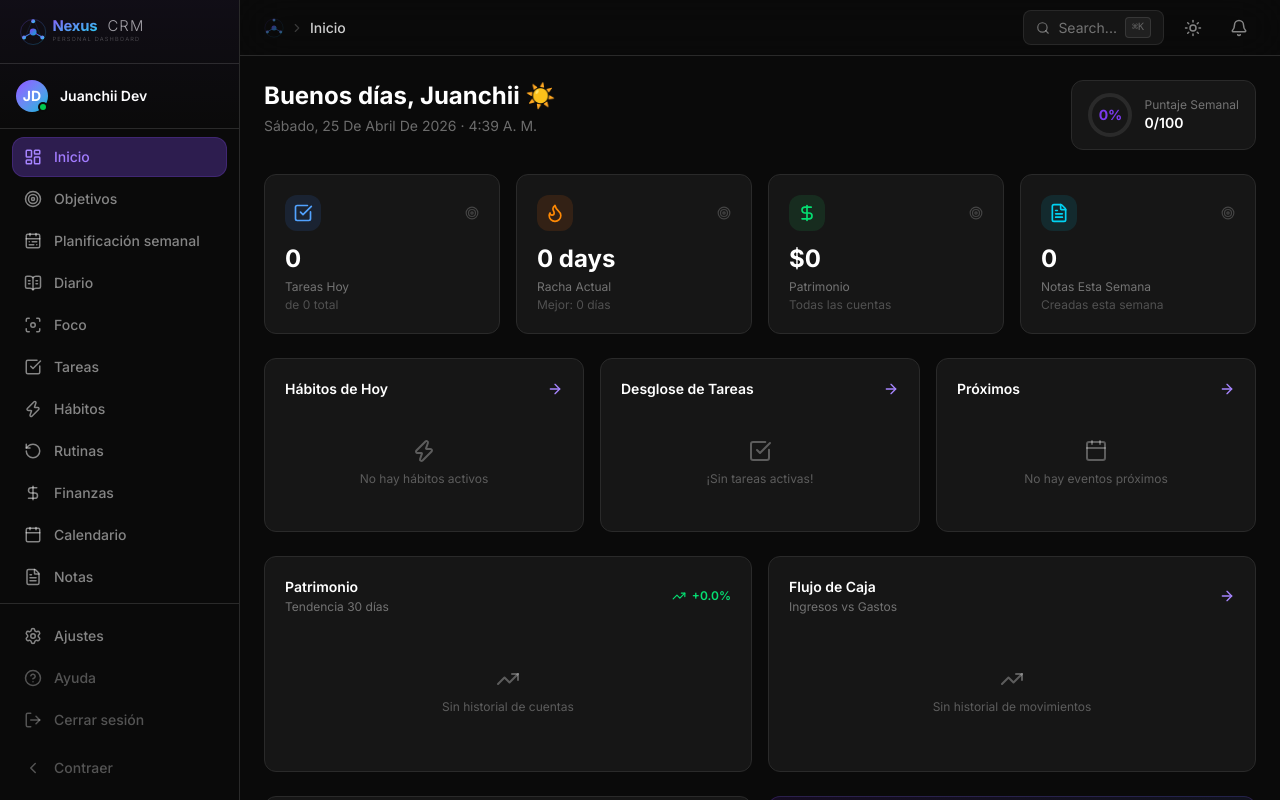
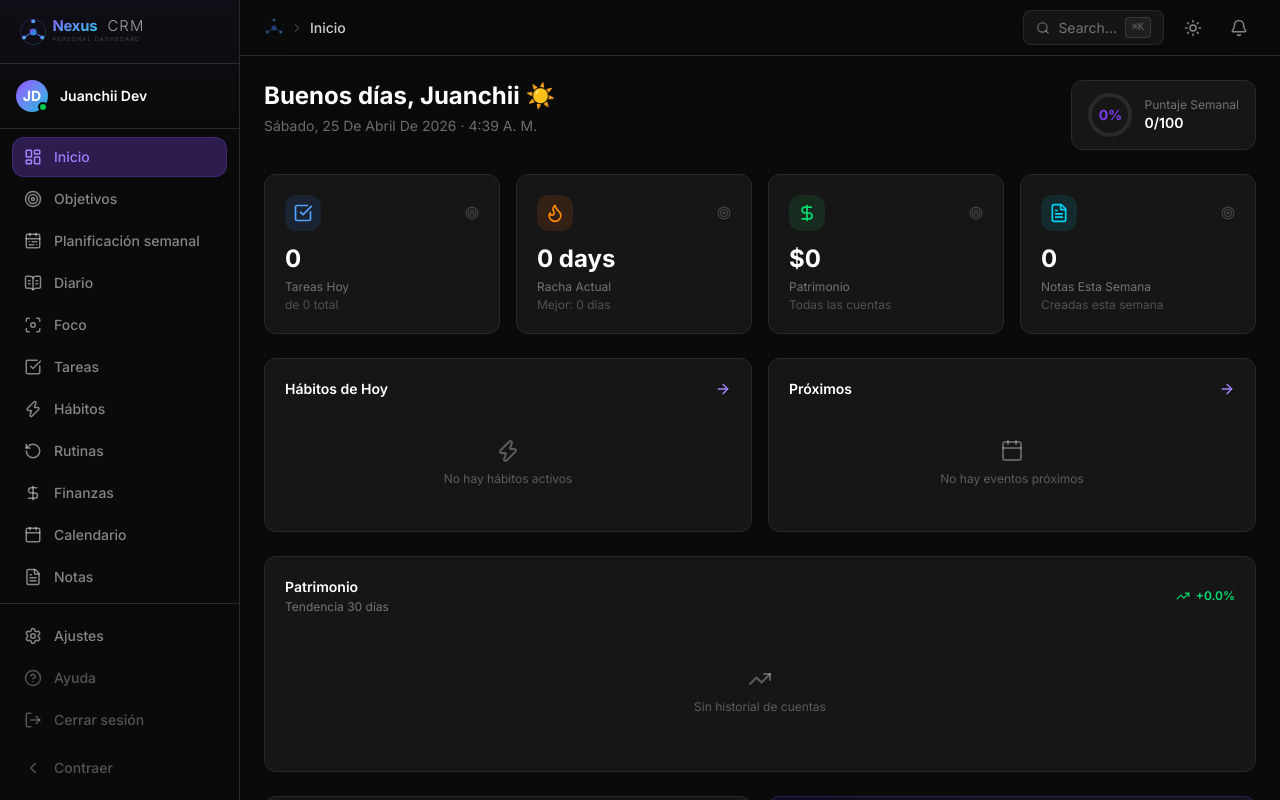
Before and after one commit to Tuwebai/dashboard-personal, a React (Vite) app: page / in a window 1280 px wide. Built offline with nearby package versions, Linux system fonts and the light colour scheme.

Commit message:
remove dashboard breakdown widgets

```diff
--- a/src/features/dashboard/components/FinanceWidgets.tsx
+++ b/src/features/dashboard/components/FinanceWidgets.tsx
@@ -1,22 +1,19 @@
 import { motion } from 'framer-motion';
-import { ArrowRight, LucideIcon } from 'lucide-react';
+import { LucideIcon } from 'lucide-react';
 import { AreaChart, Area, XAxis, YAxis, Tooltip, ResponsiveContainer } from 'recharts';
 import { cn } from '../../../shared/lib/cn';
 import { formatCurrency } from '../../../shared/lib/helpers';
 import { EmptyState } from '../../../shared/ui/EmptyState';
 import { useI18n } from '../../../shared/i18n/useI18n';
-import type { CashFlowEntry } from '../../../shared/types';
 
 interface FinanceWidgetsProps {
   isTrendPositive: boolean;
   netWorthTrend: number;
   TrendIcon: LucideIcon;
   balanceHistory: { date: string; balance: number }[];
-  cashFlowData: CashFlowEntry[];
-  setActiveModule: (module: string) => void;
 }
 
-export function FinanceWidgets({ isTrendPositive, netWorthTrend, TrendIcon, balanceHistory, cashFlowData, setActiveModule }: FinanceWidgetsProps) {
+export function FinanceWidgets({ isTrendPositive, netWorthTrend, TrendIcon, balanceHistory }: FinanceWidgetsProps) {
   const { t } = useI18n();
   const itemVariants = {
     hidden: { opacity: 0, y: 16 },
@@ -24,8 +21,7 @@ export function FinanceWidgets({ isTrendPositive, netWorthTrend, TrendIcon, bala
   };
 
   return (
-    <div className="grid grid-cols-1 lg:grid-cols-2 gap-4">
-      {/* Balance Chart */}
+    <div className="grid grid-cols-1 gap-4">
       <motion.div variants={itemVariants} className="bg-bg-card border border-border rounded-xl p-5">
         <div className="flex items-center justify-between mb-4">
           <div>
@@ -69,45 +65,6 @@ export function FinanceWidgets({ isTrendPositive, netWorthTrend, TrendIcon, bala
           <EmptyState icon={TrendIcon} message={t('dashboard.noFinances')} minHeight={120} />
         )}
       </motion.div>
-
-      {/* Cash Flow Chart */}
-      <motion.div variants={itemVariants} className="bg-bg-card border border-border rounded-xl p-5">
-        <div className="flex items-center justify-between mb-4">
-          <div>
-            <h3 className="font-semibold text-white text-sm">{t('dashboard.cashFlow')}</h3>
-            <p className="text-xs text-white/40 mt-0.5">{t('dashboard.incomeVsExpenses')}</p>
-          </div>
-          <button onClick={() => setActiveModule('finances')} className="text-violet-400 hover:text-violet-300 transition-colors cursor-pointer">
-            <ArrowRight size={16} />
-          </button>
-        </div>
-        {cashFlowData.length > 0 ? (
-          <ResponsiveContainer width="100%" height={120}>
-            <AreaChart data={cashFlowData}>
-              <defs>
-                <linearGradient id="incomeGrad" x1="0" y1="0" x2="0" y2="1">
-                  <stop offset="5%" stopColor="#22c55e" stopOpacity={0.3} />
-                  <stop offset="95%" stopColor="#22c55e" stopOpacity={0} />
-                </linearGradient>
-                <linearGradient id="expenseGrad" x1="0" y1="0" x2="0" y2="1">
-                  <stop offset="5%" stopColor="#ef4444" stopOpacity={0.2} />
-                  <stop offset="95%" stopColor="#ef4444" stopOpacity={0} />
-                </linearGradient>
-              </defs>
-              <XAxis dataKey="month" tick={{ fontSize: 10, fill: '#666' }} tickLine={false} axisLine={false} />
-              <YAxis hide />
-              <Tooltip
-                contentStyle={{ background: '#1a1a1a', border: '1px solid #333', borderRadius: 8, fontSize: 12 }}
-                formatter={(v: unknown) => [formatCurrency(Number(v))]}
-              />
-              <Area type="monotone" dataKey="income" stroke="#22c55e" strokeWidth={2} fill="url(#incomeGrad)" name="Income" />
-              <Area type="monotone" dataKey="expenses" stroke="#ef4444" strokeWidth={2} fill="url(#expenseGrad)" name="Expenses" />
-            </AreaChart>
-          </ResponsiveContainer>
-        ) : (
-          <EmptyState icon={TrendIcon} message={t('dashboard.noCashFlow')} minHeight={120} />
-        )}
-      </motion.div>
     </div>
   );
 }
--- a/src/features/dashboard/pages/DashboardPage.tsx
+++ b/src/features/dashboard/pages/DashboardPage.tsx
@@ -3,7 +3,6 @@ import { useDashboardStats } from '../hooks/useDashboardStats';
 import { DashboardHeader } from '../components/DashboardHeader';
 import { KPIGrid } from '../components/KPIGrid';
 import { HabitsWidget } from '../components/HabitsWidget';
-import { TaskPriorityWidget } from '../components/TaskPriorityWidget';
 import { UpcomingEventsWidget } from '../components/UpcomingEventsWidget';
 import { FinanceWidgets } from '../components/FinanceWidgets';
 import { ActivityWidget } from '../components/ActivityWidget';
@@ -24,11 +23,9 @@ export function Dashboard() {
     isTrendPositive,
     TrendIcon,
     balanceHistory,
-    cashFlowData,
     notesThisWeek,
     weeklyScore,
     upcomingEvents,
-    tasksByPriority,
     activities,
     setActiveModule,
     logHabit,
@@ -58,7 +55,7 @@ export function Dashboard() {
         setActiveModule={setActiveModule}
       />
 
-      <div className="grid grid-cols-1 lg:grid-cols-3 gap-4">
+      <div className="grid grid-cols-1 lg:grid-cols-2 gap-4">
         <HabitsWidget
           habitCompletionRate={habitCompletionRate}
           completedHabits={completedHabits}
@@ -66,11 +63,6 @@ export function Dashboard() {
           today={today}
           setActiveModule={setActiveModule}
           logHabit={logHabit}
-        />
-
-        <TaskPriorityWidget
-          tasksByPriority={tasksByPriority}
-          setActiveModule={setActiveModule}
         />
 
         <UpcomingEventsWidget
@@ -84,8 +76,6 @@ export function Dashboard() {
         netWorthTrend={netWorthTrend}
         TrendIcon={TrendIcon}
         balanceHistory={balanceHistory}
-        cashFlowData={cashFlowData}
-        setActiveModule={setActiveModule}
       />
 
       <div className="grid grid-cols-1 lg:grid-cols-2 gap-4">
```
